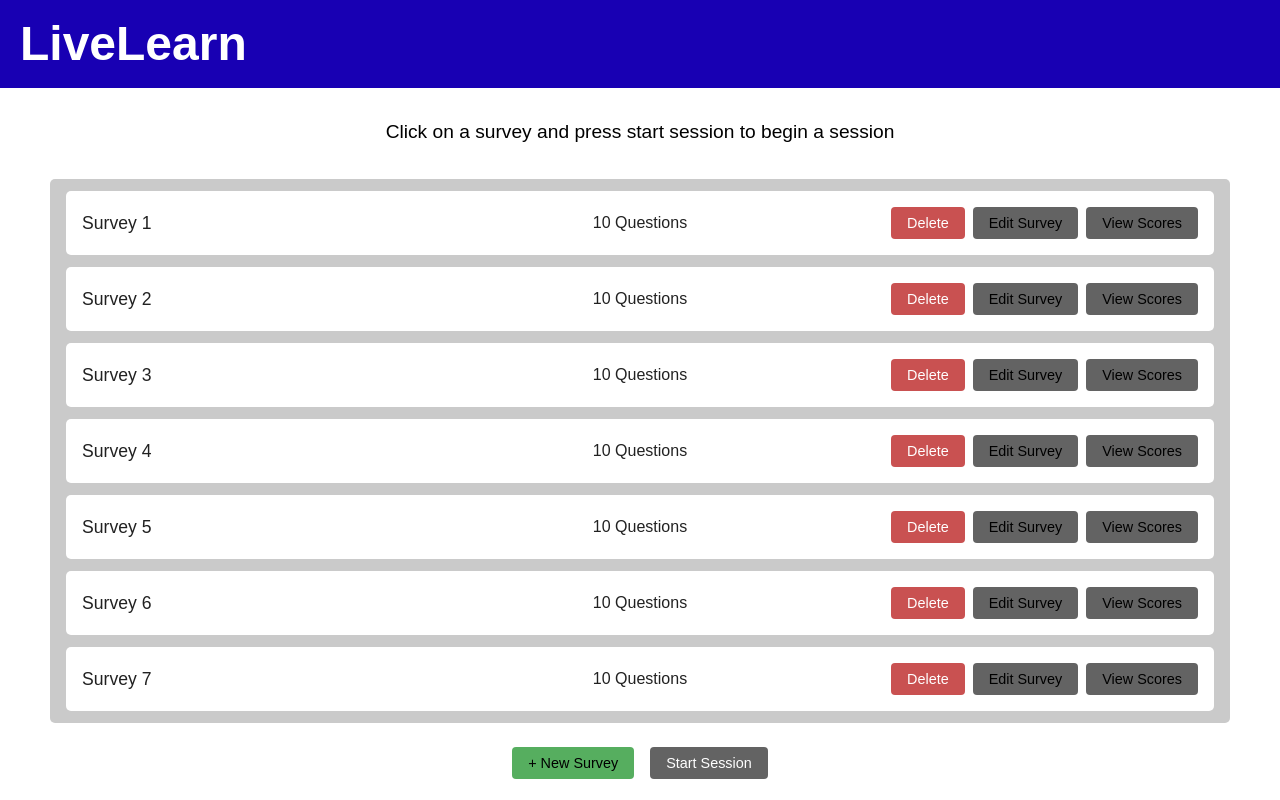
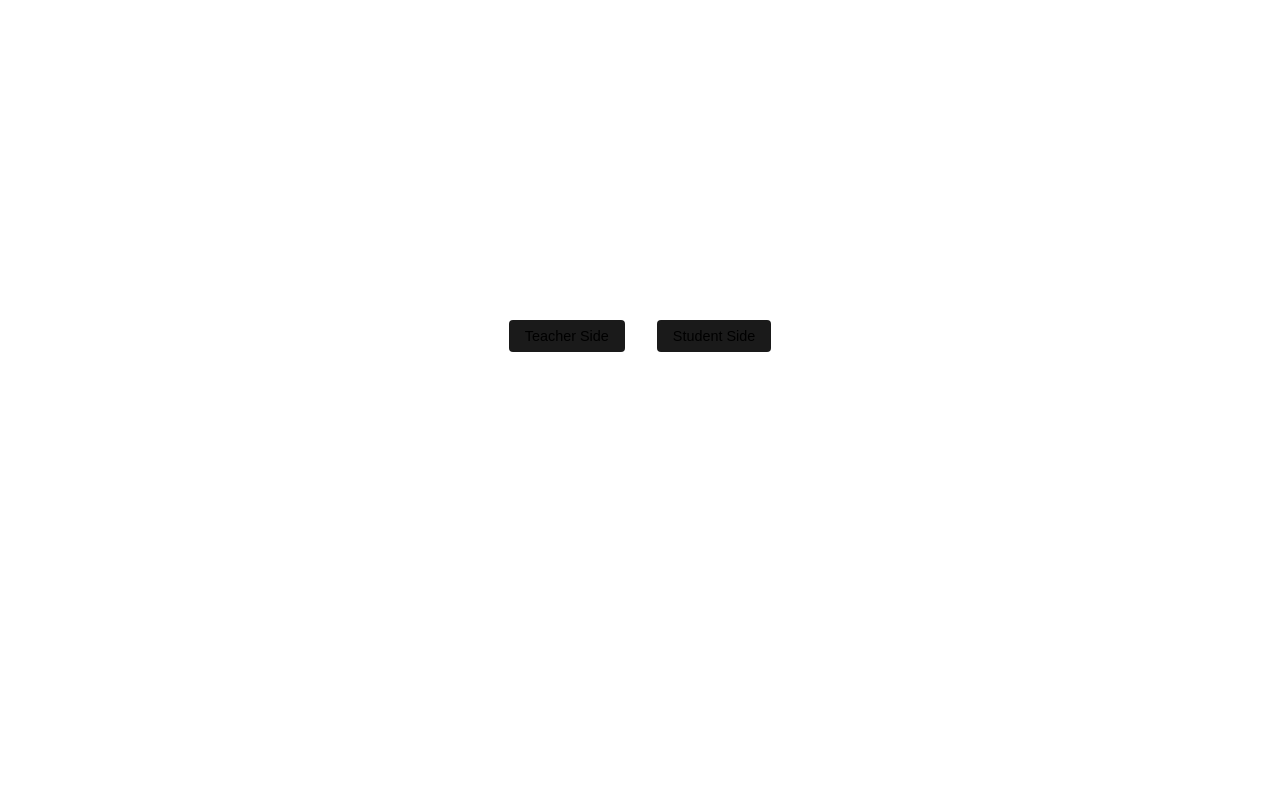
Before and after one commit to dylantallon/livelearn, a React (Vite) app in the folder livelearn-frontend/: page / in a window 1280 px wide. Built offline with nearby package versions, Linux system fonts and the light colour scheme.

Commit message:
Added start page and modified names

```diff
--- /dev/null
+++ b/livelearn-frontend/src/Start.css
@@ -0,0 +1,22 @@
+.app-container {
+    flex-direction: column;
+    justify-content: center;
+    align-items: center;
+    margin: none;
+    padding: none;
+    font-family: sans-serif;;
+    height: 100vh;
+    width: 100vw;
+    box-sizing: border-box;
+    background-color: #ffffff;
+    overflow: auto;
+  }
+
+  .button-div {
+    display: flex;
+    flex-direction: row;
+    justify-content: center;
+    align-items: center;
+    margin-top: 25%;
+    gap: 2rem;
+  }
--- /dev/null
+++ b/livelearn-frontend/src/Start.tsx
@@ -0,0 +1,25 @@
+import "./Start.css";
+import { useNavigate } from 'react-router-dom';
+
+function Start() {
+    const navigate = useNavigate();
+
+    const handleTeacherClick = () => {
+      navigate('/poll');
+    };
+
+    const handleStudentClick = () => {
+        navigate(-1);
+      };
+
+    return (
+      <div className="app-container">
+        <div className = "button-div" >
+            <button onClick={handleTeacherClick}> Teacher Side </button>
+            <button onClick={handleStudentClick}> Student Side </button>
+        </div>
+      </div>
+    );
+  }
+
+  export default Start;
--- a/livelearn-frontend/src/Student-Pages/Survey.css
+++ b/livelearn-frontend/src/Student-Pages/Poll.css
@@ -9,7 +9,7 @@
   width: 100vw;
   box-sizing: border-box;
   background-color: #ffffff;
-  overflow: hidden;
+  overflow: auto;
 }
 
 .title {
--- a/livelearn-frontend/src/Student-Pages/Survey.tsx
+++ b/livelearn-frontend/src/Student-Pages/Poll.tsx
@@ -1,8 +1,8 @@
 import React from "react";
 import { useNavigate } from 'react-router-dom';
-import "./Survey.css";
+import "./Poll.css";
 
-function Survey() {
+function Poll() {
   const navigate = useNavigate();
 
   const surveys = [
@@ -28,7 +28,7 @@ function Survey() {
     <div className="app-container">
       <h1 className="title">LiveLearn</h1>
       <p className="subtitle">
-        Click on a survey and press start session to begin a session
+        Click on a poll and press start session to begin a session
       </p>
 
       <div className="survey-list">
@@ -42,7 +42,7 @@ function Survey() {
             </div>
             <div className="survey-actions">
               <button className="btn-delete">Delete</button>
-              <button className="btn-edit">Edit Survey</button>
+              <button className="btn-edit">Edit Poll</button>
               <button onClick={handleScoreClick} className="btn-view-scores">View Scores</button>
             </div>
           </div>
@@ -57,4 +57,4 @@ function Survey() {
   );
 }
 
-export default Survey;
+export default Poll;
--- a/livelearn-frontend/src/main.tsx
+++ b/livelearn-frontend/src/main.tsx
@@ -1,13 +1,15 @@
 import { createRoot } from 'react-dom/client'
 import './index.css'
 import { BrowserRouter as Router, Routes, Route } from 'react-router-dom';
-import Survey from './Student-Pages/Survey.tsx'
+import Start from './Start.tsx'
+import Poll from './Student-Pages/Poll.tsx'
 import Score from './Student-Pages/Score.tsx';
 
 createRoot(document.getElementById('root')!).render(
   <Router>
     <Routes>
-      <Route path="/" element={<Survey />} />
+      <Route path="/" element={<Start />} />
+      <Route path="/poll" element={<Poll />} />
       <Route path="/scores" element={<Score />} />
     </Routes>
   </Router>
```
